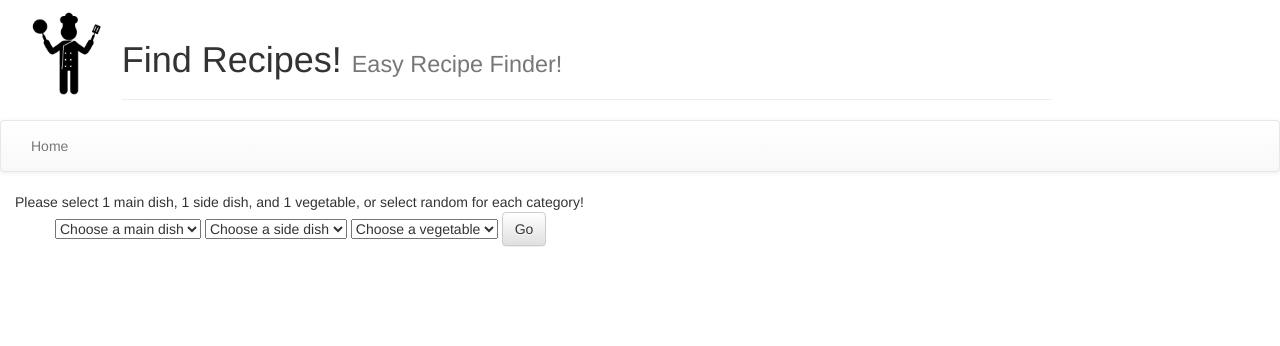
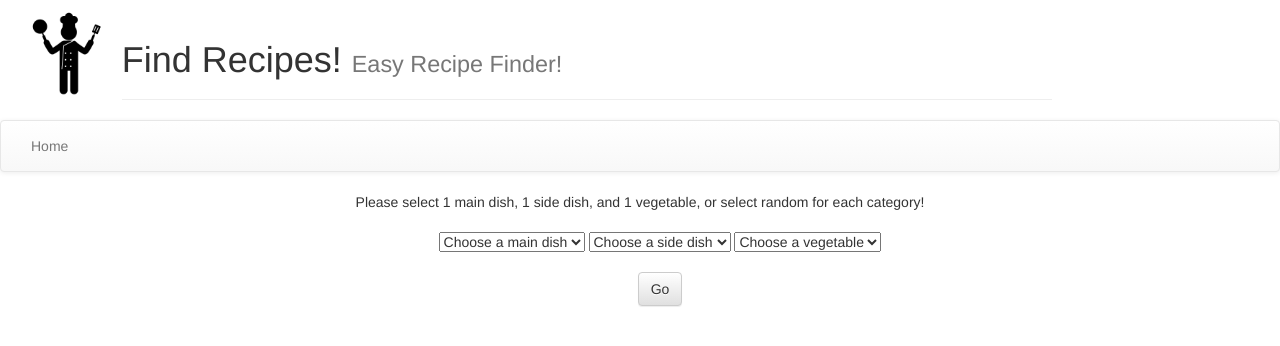
Before and after one commit to CIS4930group/python_proj, a Flask app: page / in a window 1280 px wide. Shown: the top 346 px of the page. Run offline with Flask 2, Linux system fonts and the light colour scheme; some libraries are stand-ins or nearby versions.

Commit message:
Update index.html

```diff
--- a/python_proj/app/templates/index.html
+++ b/python_proj/app/templates/index.html
@@ -1,9 +1,12 @@
 {% extends "base.html" %}
 {% block content %}
+<div align="center">
 Please select 1 main dish, 1 side dish, and 1 vegetable, or select random for each category!
+</div>
+ <br>
 <ul>
-	<form class="form-inline" method="POST" action="">
-	<div class="form-group">
+	<form method="POST" action="">
+    <div class="form-inline" align="center">
           <select name="maindish">
               <option value="" disabled selected>Choose a main dish</option>
               <option>chicken</option>
@@ -17,7 +20,7 @@ Please select 1 main dish, 1 side dish, and 1 vegetable, or select random for ea
               <option>random</option>
           </select>
           <select name="sidedish">
-          	 <option value="" disabled selected>Choose a side dish</option>
+              <option value="" disabled selected>Choose a side dish</option>
               <option>rice</option>
               <option>potato</option>
               <option>quinoa</option>
@@ -29,7 +32,7 @@ Please select 1 main dish, 1 side dish, and 1 vegetable, or select random for ea
               <option>random</option>
           </select>
           <select name="vegetable">
-          	 <option value="" disabled selected>Choose a vegetable</option>
+              <option value="" disabled selected>Choose a vegetable</option>
               <option>broccoli</option>
               <option>green beans</option>
               <option>peas</option>
@@ -40,15 +43,18 @@ Please select 1 main dish, 1 side dish, and 1 vegetable, or select random for ea
               <option>cauliflower</option>
               <option>random</option>
           </select>
+        </div>
+        <br>
+      <div class = "form-group" align="center">
+      <button type="submit" value="submitted" name="submit1" class="btn btn-default">Go</button>
     </div>
-      <button type="submit" value="submitted" name="submit1" class="btn btn-default">Go</button>
 	</form>
 </ul>
 
 {% if info %}
-<br/>
-<dl class="dl-horizontal">
-    <dt>Recipe:&nbsp;</dt>
+<br>
+<dl align="center">
+      <dt>Recipe:&nbsp;</dt>
     <a href="{{ info[0] }}"> {{ info[1] }}</a>
 {% endif %}
 
```
